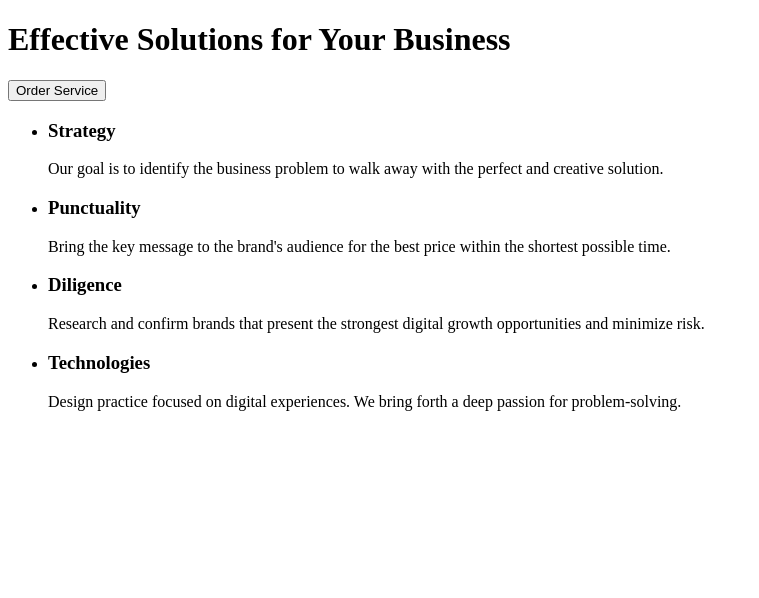
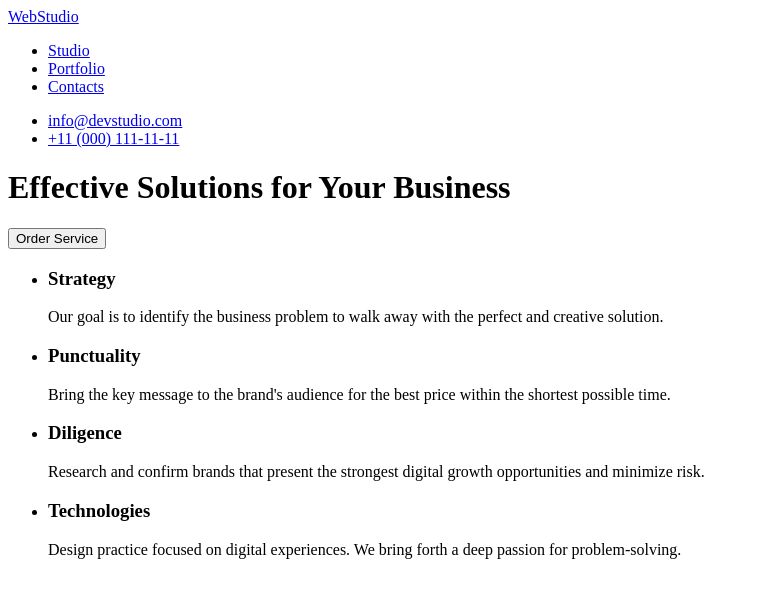
Before and after one commit to Alex-Sea-gull/goit-markup-hw-01, a plain HTML site: page index.html in a window 1280 px wide. Shown: the whole page, without its empty margins (0-759 px from the left). Drawn offline with Linux system fonts and the light colour scheme.

Commit message:
add header

```diff
--- a/index.html
+++ b/index.html
@@ -5,10 +5,25 @@
     <meta name="viewport" content="width=device-width, initial-scale=1.0" />
     <title>Webstudio</title>
   </head>
+
   <body>
     <!-- Page header -->
     <header>
-      <a href></a>
+      <a href="./index.html">WebStudio</a>
+      <nav>
+        <ul>
+          <li><a href="./index.html">Studio</a></li>
+          <li><a href="./index.html">Portfolio</a></li>
+          <li><a href="./index.html">Contacts</a></li>
+        </ul>
+      </nav>
+
+      <adress>
+        <ul>
+          <li><a href="mailto:info@devstudio.com">info@devstudio.com</a></li>
+          <li><a href="+11 (000) 111-11-11">+11 (000) 111-11-11</a></li>
+        </ul>
+      </adress>
     </header>
 
     <main>
```
